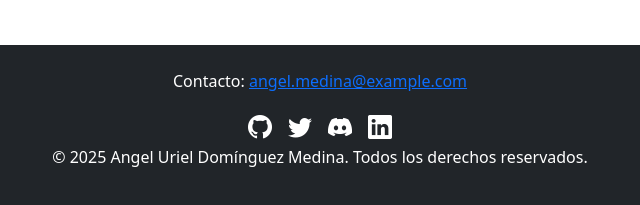
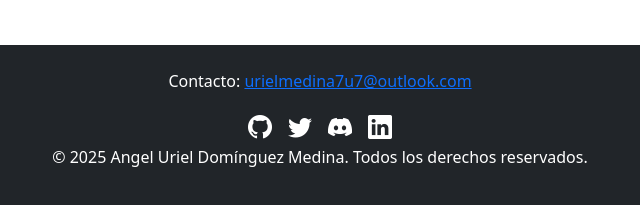
Before and after one commit to urieldomingezm/CV-ING-MEDINA, a plain HTML site: page index.html in a window 1280 px wide. Shown: the part 1481-1686 px from the top of the page, 320-960 px from the left. Drawn offline with nearby package versions, Linux system fonts and the light colour scheme.

Commit message:
Update index.html

```diff
--- a/index.html
+++ b/index.html
@@ -165,7 +165,7 @@
     </main>
 
     <footer id="contact" class="bg-dark text-white text-center py-4">
-        <p>Contacto: <a href="mailto:angel.medina@example.com" class="text-primary">angel.medina@example.com</a></p>
+        <p>Contacto: <a href="mailto:urielmedina7u7@outlook.com" class="text-primary">urielmedina7u7@outlook.com</a></p>
         <div class="d-flex justify-content-center gap-3">
             <a href="https://github.com" target="_blank" class="text-white">
                 <i class="bi bi-github fs-4"></i>
```
